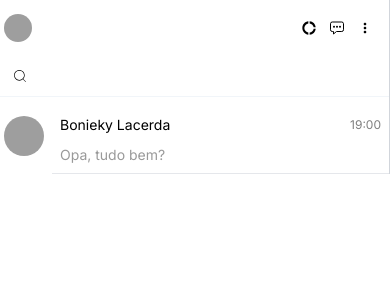
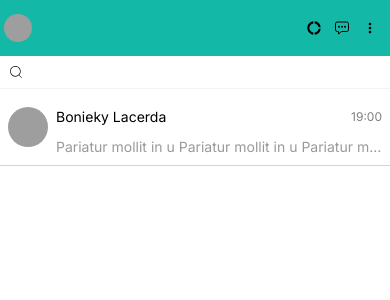
Before and after one commit to liviapessanha/clone-whatsapp, a Next.js app: page / in a window 390 px wide. Shown: the top 300 px of the page. Built offline with nearby package versions, Linux system fonts and the light colour scheme; grey boxes are pictures that could not be loaded.

Commit message:
fixed problems with chatListItem layout

```diff
--- a/src/components/ChatListItem.tsx
+++ b/src/components/ChatListItem.tsx
@@ -6,18 +6,17 @@ type Props = {
 }
 export const ChatListItem = ({item, handleComponents}: Props) => {
   return (
-    <div className="bg-white flex cursor-pointer items-center ml-1">
-        <img src="https://www.w3schools.com/howto/img_avatar2.png" alt="" className="w-10 h-10 rounded-full mr-2" />
-        <div className="w-full flex flex-col flex-1 justify-center border-b p-2  border-gray-200"> {/*chatListItem-lines */}
+    <div className="flex cursor-pointer items-center gap-2 w-full border-b p-2 border-gray-300 hover:bg-teal-100">
+        <img src="https://www.w3schools.com/howto/img_avatar2.png" alt="" className="w-10 h-10 rounded-full" />
+        <div className="w-full flex overflow-hidden flex-col justify-center"> {/*chatListItem-lines */}
             <div onClick={handleComponents}
-                className="h-10 flex justify-between items-center w-full md:pointer-events-none md:cursor-not-allowed"
-
+                className="h-10 flex justify-between items-center w-full  md:pointer-events-none md:cursor-not-allowed"
             > {/*chatListItem-line */}
                 <div className="text-sm text-black">Bonieky Lacerda</div> {/*chatListItem-name */}
-                <div className="text-xs text-black/50">19:00</div> {/*chatListItem-date */}
+                <div className="text-xs text-black/50 ">19:00</div> {/*chatListItem-date */}
             </div>
-            <div> {/*chatListItem-line */}
-                <p className="text-sm text-black/40 flex justify-between items-center w-full">Opa, tudo bem?</p> {/*chatListItem-lastmsg */}
+            <div className="w-full"> {/*chatListItem-line */}
+                <p className="text-sm text-black/40 truncate w-full">Pariatur mollit in u Pariatur mollit in u Pariatur mollit in u Pariatur mollit in u</p> {/*chatListItem-lastmsg */}
             </div>
         </div>
     </div>
--- a/src/components/SideBar.tsx
+++ b/src/components/SideBar.tsx
@@ -17,14 +17,14 @@ export const SideBar = ({hiddenSideBar, handleComponents}: Props) => {
     ]);
 
   return (
-    <div className={`${!hiddenSideBar ? 'hidden' : 'block'}  md:w-1/3 w-full flex flex-col border-r border-gray-300`}>
-        <header className="h-14 flex justify-between items-center px-1 md:px-4">
+    <div className={`${!hiddenSideBar ? 'hidden' : 'block'}  md:w-1/3 w-full  flex flex-col md:border-r  border-gray-300`}>
+        <header className="h-14 w-full flex justify-between items-center  md:px-4 bg-teal-500 ">
             <img
                 src="https://www.w3schools.com/howto/img_avatar2.png"
                 alt="avatar"
-                className="h-7 w-7 rounded-full cursor-pointer"
+                className="h-7 w-7 rounded-full cursor-pointer ml-1 md:ml-0"
             />
-            <div className="flex items-center">
+            <div className="flex  items-center">
                 <div className="w-7 h-7 cursor-pointer flex items-center">
                     <MdDonutLarge />
                 </div>
@@ -36,8 +36,8 @@ export const SideBar = ({hiddenSideBar, handleComponents}: Props) => {
                 </div>
             </div>
         </header>
-        <div className="bg-white/70 border-b border-slate-100 py-1 px-2">
-            <div className="bg-white rounded-md flex items-center p-1 gap-1">
+        <div className="bg-white/70 border-b border-slate-100 py-1 px-2 bg-teal-500">
+            <div className="bg-white rounded-md flex items-center gap-1">
                 <CiSearch/>
                 <input
                     type="search"
@@ -45,7 +45,7 @@ export const SideBar = ({hiddenSideBar, handleComponents}: Props) => {
                 />
             </div>
         </div>
-        <div className="flex-1 overflow-auto scrollbar-thin scrollbar-thumb-transparent">
+        <div className="w-full scrollbar-thin scrollbar-thumb-transparent">
             {chatList.map((item, key) => (
                 <ChatListItem handleComponents={handleComponents} key={key} item={item} />
             ))}
```
